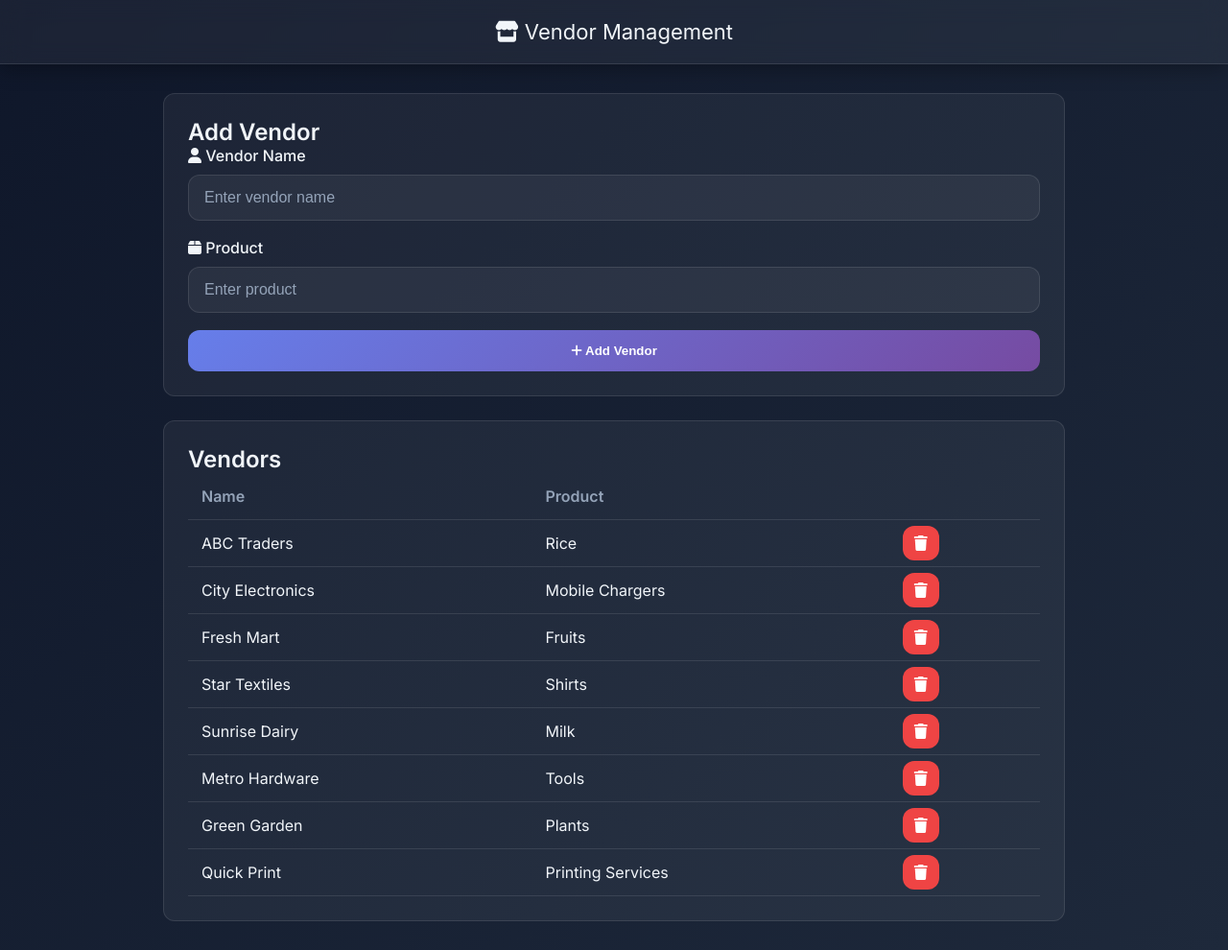
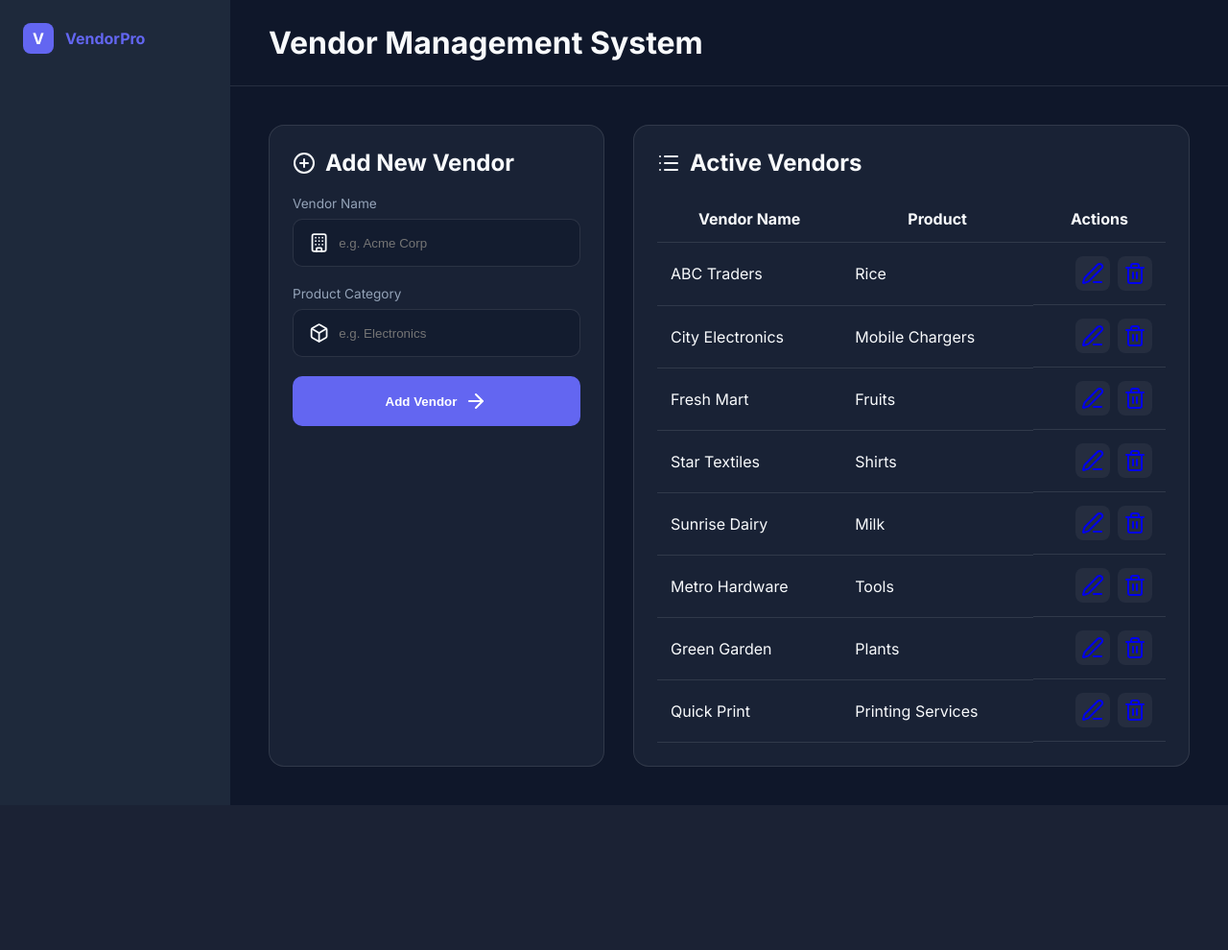
Before and after one commit to syedalthafali16/Vendor-Management-System, a Flask app: page / in a window 1280 px wide. Shown: the whole page at 96% size. After the commit the page ends 799 px from the top, so only its background shows below. Run offline with Flask 3, Linux system fonts and the light colour scheme.

Commit message:
Add files via upload

```diff
--- a/vendor_app/Static/style.css
+++ b/vendor_app/Static/style.css
@@ -1,190 +1,194 @@
 :root {
-    --primary: #667eea;
-    --secondary: #764ba2;
-    --bg: #0f172a;
-    --card-bg: rgba(255,255,255,0.05);
-    --border: rgba(255,255,255,0.1);
-    --text: #f1f5f9;
-    --muted: #94a3b8;
+    --bg-dark: #0f172a;
+    --sidebar-bg: #1e293b;
+    --card-bg: rgba(30, 41, 59, 0.7);
+    --primary: #6366f1;
+    --primary-hover: #4f46e5;
+    --accent: #8b5cf6;
+    --text-main: #f8fafc;
+    --text-muted: #94a3b8;
+    --border: rgba(255, 255, 255, 0.1);
     --danger: #ef4444;
-    --radius: 12px;
-    --transition: all 0.3s ease;
-    font-family: 'Inter', sans-serif;
 }
 
-/* Global */
 * {
-    box-sizing: border-box;
     margin: 0;
     padding: 0;
+    box-sizing: border-box;
 }
 
 body {
-    background: linear-gradient(135deg,#0f172a,#1e293b);
-    color: var(--text);
+    font-family: 'Inter', sans-serif;
+    background: var(--bg-dark);
+    color: var(--text-main);
+}
+
+.app-container {
+    display: flex;
     min-height: 100vh;
 }
 
-/* Header */
-.glass {
-    backdrop-filter: blur(12px);
-    background: rgba(255,255,255,0.05);
+/* Sidebar */
+.sidebar {
+    width: 240px;
+    background: var(--sidebar-bg);
+    padding: 24px;
 }
 
-.app-header {
-    padding: 20px;
-    text-align: center;
-    border-bottom: 1px solid var(--border);
-    box-shadow: 0 5px 20px rgba(0,0,0,0.3);
+.logo {
+    display: flex;
+    align-items: center;
+    gap: 12px;
+    font-weight: 700;
+    color: var(--primary);
 }
 
-.app-header h1 {
-    font-weight: 200;
-    font-size: 22px;
+.logo-icon {
+    background: var(--primary);
+    color: white;
+    width: 32px;
+    height: 32px;
+    display: flex;
+    align-items: center;
+    justify-content: center;
+    border-radius: 8px;
 }
 
-/* Layout */
-.dashboard {
-    max-width: 1000px;
-    margin: auto;
-    padding: 30px;
-    display: grid;
-    gap: 25px;
+/* Main */
+.main-content {
+    flex: 1;
 }
 
+.top-bar {
+    padding: 25px 40px;
+    border-bottom: 1px solid var(--border);
+}
+
+.content-wrapper {
+    padding: 40px;
+}
+
+.grid-layout {
+    display: grid;
+    grid-template-columns: 350px 1fr;
+    gap: 30px;
+}
+
+/* Card */
 .card {
     background: var(--card-bg);
+    border-radius: 16px;
+    padding: 24px;
     border: 1px solid var(--border);
-    border-radius: var(--radius);
-    padding: 25px;
-    transition: var(--transition);
 }
 
-.card:hover {
-    transform: translateY(-4px);
-    box-shadow: 0 12px 30px rgba(0,0,0,0.4);
+.card-header {
+    display: flex;
+    align-items: center;
+    gap: 10px;
+    margin-bottom: 20px;
+}
+
+.card-header i {
+    color: var(--primary);
 }
 
 /* Form */
-form {
-    display: flex;
-    flex-direction: column;
-    gap: 18px;
+.input-group {
+    margin-bottom: 20px;
 }
 
-.form-group {
+.input-group label {
+    display: block;
+    margin-bottom: 8px;
+    color: var(--text-muted);
+    font-size: 0.85rem;
+}
+
+.input-wrapper {
+    display: flex;
+    align-items: center;
+    gap: 10px;
+    background: rgba(15, 23, 42, 0.5);
+    border: 1px solid var(--border);
+    padding: 12px 16px;
+    border-radius: 10px;
+}
+
+.input-wrapper input {
+    background: none;
+    border: none;
+    color: white;
+    outline: none;
     width: 100%;
 }
 
-.form-group label {
-    margin-bottom: 10px;
-    display: block;
-    font-weight: 500;
-    color: var(--text);
-}
-
-/* FULL WIDTH INPUT */
-input {
+/* YOUR BUTTON DESIGN */
+.btn-primary {
     width: 100%;
-    padding: 14px 16px;
-    border-radius: var(--radius);
-    border: 1px solid var(--border);
-    background: rgba(255,255,255,0.05);
+    padding: 14px;
+    background: var(--primary);
     color: white;
-    font-size: 16px;
-    transition: var(--transition);
-}
-
-input:focus {
-    border-color: var(--primary);
-    box-shadow: 0 0 12px rgba(102,126,234,0.7);
-    transform: scale(1.02);
-}
-
-input::placeholder {
-    color: var(--muted);
-}
-
-/* Buttons */
-.btn-primary {
-    background: linear-gradient(135deg,var(--primary),var(--secondary));
     border: none;
-    padding: 14px;
-    border-radius: var(--radius);
-    color: white;
+    border-radius: 10px;
     font-weight: 600;
     cursor: pointer;
-    transition: var(--transition);
+    display: flex;
+    align-items: center;
+    justify-content: center;
+    gap: 8px;
+    transition: 0.3s;
 }
 
 .btn-primary:hover {
-    transform: scale(1.05);
-    box-shadow: 0 8px 25px rgba(102,126,234,0.6);
-}
-
-.btn-danger {
-    background: var(--danger);
-    padding: 8px 12px;
-    border-radius: var(--radius);
-    color: white;
-    transition: var(--transition);
-}
-
-.btn-danger:hover {
-    background: #b91c1c;
-    transform: scale(1.1);
+    background: var(--primary-hover);
+    transform: translateY(-2px);
 }
 
 /* Table */
-.vendor-table {
+table {
     width: 100%;
     border-collapse: collapse;
 }
 
-.vendor-table th, .vendor-table td {
+th, td {
     padding: 14px;
     border-bottom: 1px solid var(--border);
 }
 
-.vendor-table th {
-    text-align: left;
-    color: var(--muted);
+.actions {
+    display: flex;
+    gap: 8px;
+    justify-content: flex-end;
 }
 
-.vendor-row {
-    transition: var(--transition);
+.btn-icon {
+    width: 36px;
+    height: 36px;
+    display: flex;
+    align-items: center;
+    justify-content: center;
+    border-radius: 8px;
+    text-decoration: none;
+    background: rgba(255,255,255,0.05);
+    transition: 0.2s;
 }
 
-.vendor-row:hover {
-    background: rgba(255,255,255,0.05);
-    transform: scale(1.01);
+.edit:hover {
+    color: var(--primary);
+    background: rgba(99, 102, 241, 0.1);
 }
 
-/* Animation */
-.fade-in {
-    animation: fade 0.4s ease-in;
+.delete:hover {
+    color: var(--danger);
+    background: rgba(239, 68, 68, 0.1);
 }
 
-@keyframes fade {
-    from {opacity: 0; transform: translateY(10px);}
-    to {opacity: 1; transform: translateY(0);}
-}
-
-/* Empty State */
-.empty-card {
-    text-align: center;
-    color: var(--muted);
-    padding: 30px;
-}
-
-.empty-card i {
-    font-size: 40px;
-    margin-bottom: 10px;
-}
-
-/* Responsive */
-@media (max-width: 768px) {
-    .dashboard {
-        padding: 15px;
+@media (max-width: 1024px) {
+    .grid-layout {
+        grid-template-columns: 1fr;
+    }
+    .sidebar {
+        display: none;
     }
 }
--- a/vendor_app/app.py
+++ b/vendor_app/app.py
@@ -1,54 +1,68 @@
 import json
+from flask import Flask, render_template, request, redirect
 
+app = Flask(__name__)
+DATA_FILE = "vendors.json"
+
+# ---------- JSON ----------
 def load_vendors():
     try:
-        with open("vendors.json", "r") as f:
+        with open(DATA_FILE, "r") as f:
             return json.load(f)
     except:
         return []
 
-def save_vendors():
-    with open("vendors.json", "w") as f:
-        json.dump(vendors, f)
+def save_vendors(vendors):
+    with open(DATA_FILE, "w") as f:
+        json.dump(vendors, f, indent=4)
 
-
-from flask import Flask, render_template, request, redirect
-
-app = Flask(__name__)
-
-# In-memory storage (acts like database)
 vendors = load_vendors()
 
-#-----routes-----
+# ---------- Routes ----------
 
-# Home page
 @app.route('/')
 def home():
-    return render_template('index.html', vendors=vendors)
+    return render_template(
+        "index.html",
+        vendors=vendors,
+        edit_vendor=None,
+        edit_index=None
+    )
 
-# Add vendor
 @app.route('/add', methods=['POST'])
 def add_vendor():
-    name = request.form['name']
-    product = request.form['product']
-
     vendors.append({
-        "name": name,
-        "product": product
+        "name": request.form['name'],
+        "product": request.form['product']
     })
-
-    save_vendors()
-
+    save_vendors(vendors)
     return redirect('/')
 
-# Delete vendor
 @app.route('/delete/<int:index>')
 def delete_vendor(index):
     if 0 <= index < len(vendors):
         vendors.pop(index)
-        save_vendors()
+        save_vendors(vendors)
     return redirect('/')
 
-#----- Run App -------
-if __name__ == '__main__':
+@app.route('/edit/<int:index>')
+def edit_vendor(index):
+    if 0 <= index < len(vendors):
+        return render_template(
+            "index.html",
+            vendors=vendors,
+            edit_vendor=vendors[index],
+            edit_index=index
+        )
+    return redirect('/')
+
+@app.route('/update/<int:index>', methods=['POST'])
+def update_vendor(index):
+    if 0 <= index < len(vendors):
+        vendors[index]['name'] = request.form['name']
+        vendors[index]['product'] = request.form['product']
+        save_vendors(vendors)
+    return redirect('/')
+
+if __name__ == "__main__":
     app.run(debug=True)
--- a/vendor_app/templates/index.html
+++ b/vendor_app/templates/index.html
@@ -2,59 +2,113 @@
 <html lang="en">
 <head>
     <meta charset="UTF-8">
-    <title>Vendor Management System</title>
+    <title>Vendor Pro | Management System</title>
     <meta name="viewport" content="width=device-width, initial-scale=1.0">
-
-    <link rel="stylesheet" href="https://fonts.googleapis.com/css2?family=Inter:wght@400;500;600&display=swap">
-    <link rel="stylesheet" href="https://cdnjs.cloudflare.com/ajax/libs/font-awesome/6.0.0/css/all.min.css">
+    <link href="https://fonts.googleapis.com/css2?family=Inter:wght@300;400;500;600;700&display=swap" rel="stylesheet">
+    <script src="https://unpkg.com/lucide@latest"></script>
     <link rel="stylesheet" href="{{ url_for('static', filename='style.css') }}">
 </head>
 <body>
 
-<header class="app-header glass">
-    <h1><i class="fas fa-store"></i> Vendor Management</h1>
+<div class="app-container">
+
+    <!-- Sidebar -->
+    <aside class="sidebar">
+        <div class="logo">
+            <div class="logo-icon">V</div>
+            <span>VendorPro</span>
+        </div>
+    </aside>
+
+    <!-- Main -->
+    <main class="main-content">
+
+        <header class="top-bar">
+            <h1>Vendor Management System</h1>
         </header>
 
-<main class="dashboard">
+        <div class="content-wrapper">
+            <div class="grid-layout">
 
-    <section class="add-vendor-section card">
-        <h2>Add Vendor</h2>
-        <form action="/add" method="POST">
-            <div class="form-group">
-                <label><i class="fas fa-user"></i> Vendor Name</label>
-                <input type="text" name="name" placeholder="Enter vendor name" required>
+                <!-- Add / Update Card -->
+                <section class="card add-card">
+
+                    <div class="card-header">
+                        <i data-lucide="plus-circle"></i>
+                        <h2>
+                            {{ "Update Vendor" if edit_index is not none else "Add New Vendor" }}
+                        </h2>
                     </div>
-            <div class="form-group">
-                <label><i class="fas fa-box"></i> Product</label>
-                <input type="text" name="product" placeholder="Enter product" required>
+
+                    <form action="{{ url_for('update_vendor', index=edit_index) if edit_index is not none else '/add' }}" method="POST">
+
+                        <div class="input-group">
+                            <label>Vendor Name</label>
+                            <div class="input-wrapper">
+                                <i data-lucide="building"></i>
+                                <input type="text"
+                                       name="name"
+                                       value="{{ edit_vendor.name if edit_index is not none else '' }}"
+                                       placeholder="e.g. Acme Corp"
+                                       required>
                             </div>
+                        </div>
+
+                        <div class="input-group">
+                            <label>Product Category</label>
+                            <div class="input-wrapper">
+                                <i data-lucide="box"></i>
+                                <input type="text"
+                                       name="product"
+                                       value="{{ edit_vendor.product if edit_index is not none else '' }}"
+                                       placeholder="e.g. Electronics"
+                                       required>
+                            </div>
+                        </div>
+
                         <button type="submit" class="btn-primary">
-                <i class="fas fa-plus"></i> Add Vendor
+                            <span>
+                                {{ "Update Vendor" if edit_index is not none else "Add Vendor" }}
+                            </span>
+                            <i data-lucide="arrow-right"></i>
                         </button>
                     </form>
                 </section>
 
-    <section class="vendor-list-section card">
-        <h2>Vendors</h2>
+                <!-- Vendor List -->
+                <section class="card list-card">
+
+                    <div class="card-header">
+                        <i data-lucide="list"></i>
+                        <h2>Active Vendors</h2>
+                    </div>
 
                     {% if vendors %}
                     <div class="table-container">
-            <table class="vendor-table">
+                        <table>
                             <thead>
                                 <tr>
-                        <th>Name</th>
+                                    <th>Vendor Name</th>
                                     <th>Product</th>
-                        <th></th>
+                                    <th class="text-right">Actions</th>
                                 </tr>
                             </thead>
                             <tbody>
                             {% for vendor in vendors %}
-                    <tr class="vendor-row fade-in">
-                        <td>{{ vendor.name }}</td>
+                                <tr>
+                                    <td>
+                                        <div class="vendor-name-cell">
+                                            <div class="initials"></div>
+                                            {{ vendor.name }}
+                                        </div>
+                                    </td>
                                     <td>{{ vendor.product }}</td>
-                        <td>
-                            <a href="/delete/{{ loop.index0 }}" class="btn-danger">
-                                <i class="fas fa-trash"></i>
+                                    <td class="actions">
+                                        <a href="/edit/{{ loop.index0 }}" class="btn-icon edit">
+                                            <i data-lucide="edit-3"></i>
+                                        </a>
+                                        <a href="/delete/{{ loop.index0 }}" class="btn-icon delete">
+                                            <i data-lucide="trash-2"></i>
                                         </a>
                                     </td>
                                 </tr>
@@ -63,13 +117,20 @@
                         </table>
                     </div>
                     {% else %}
-        <div class="empty-card">
-            <i class="fas fa-box-open"></i>
-            <p>No vendors added yet</p>
-        </div>
+                    <p>No vendors added yet.</p>
                     {% endif %}
+
                 </section>
 
+            </div>
+        </div>
+
     </main>
+</div>
+
+<script>
+    lucide.createIcons();
+</script>
+
 </body>
 </html>
```
Also changed, not shown: vendor_app/vendors.json (+34 -1 lines). Lines whose indentation alone changed are shown as unchanged.
